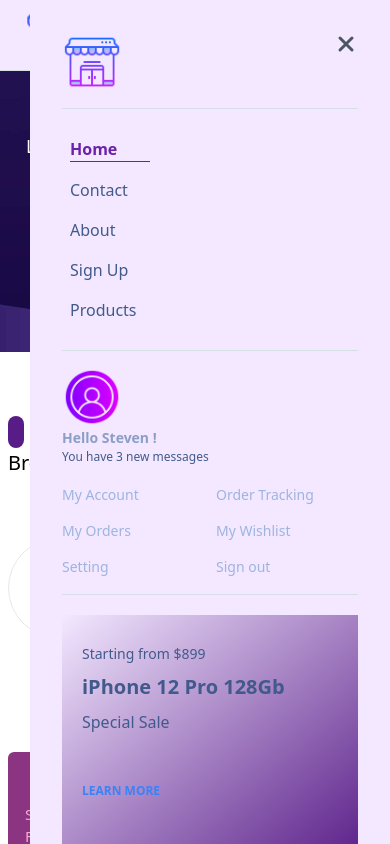
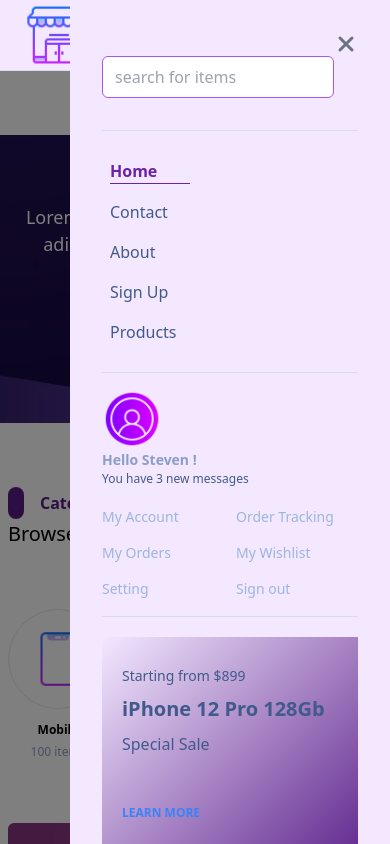
Before and after one commit to faramarz-dev/Online-Shop, a Next.js app: page / in a window 390 px wide. Both pictures are taken after a click on the button 354 px from the left and 35 px from the top of the page. Shown: the top 844 px of the page. Built offline with nearby package versions, Linux system fonts and the light colour scheme.

Commit message:
add alls

```diff
--- a/src/app/_components/header/header.tsx
+++ b/src/app/_components/header/header.tsx
@@ -1,27 +1,114 @@
+// "use client";
+
+// import Link from "next/link";
+// import React, { useState } from "react";
+// import { IconBar } from "../icons/icons";
+
+// import Image from "next/image";
+// import { navItems } from "@/data/navItem.data";
+// import { HeaderIcons } from "./header_icons/headerIcons";
+// import { HeaderMobile } from "../header_mobile/header-mobile";
+// import { NavLink } from "./navlink";
+// export const Header: React.FC = () => {
+//   const [isOpen, setIsOpen] = useState(true);
+
+//   const toggleMenu = () => setIsOpen(!isOpen);
+
+//   return (
+//     <>
+//       {/* Navbar */}
+//       <nav className="header-wrapper ">
+//         <div className="header-wrapper__header ">
+//           <div className="header__nav ">
+//             <div className="header-logo">
+//               {/* Logo */}
+//               <Link href="/" className="w-40">
+//                 <Image
+//                   src="/images/logo/logo1.png"
+//                   alt="logo"
+//                   width={70}
+//                   height={25}
+//                   className="object-cover"
+//                 />
+//               </Link>
+//               {/* search input */}
+//               <div className="header__search-box">
+//                 <input
+//                   type="text"
+//                   placeholder="search for items"
+//                   className=" lg:block px-2 py-2 lg:w-64 lg:h-12 xs:w-56 xs:h-10 border rounded-lg border-purple-900 focus:border-2 focus:border-purple-600 outline-none"
+//                 />
+//               </div>
+
+//               {/* Mobile menu button */}
+//               <div className="flex lg:hidden ">
+//                 <button
+//                   onClick={toggleMenu}
+//                   type="button"
+//                   className="toggle-btn"
+//                   aria-label="toggle menu"
+//                 >
+//                   {isOpen ? <IconBar strokeWidth={3} /> : <HeaderMobile />}
+//                 </button>
+//               </div>
+//             </div>
+
+//             {/* Menu */}
+//             <div className={`header-menu-wrapper`}>
+//               <div className="header_menu">
+//                 {navItems.map((item, index) => (
+//                   <NavLink href={item.href} key={index}>
+//                     {item.label}
+//                   </NavLink>
+//                 ))}
+//               </div>
+//               {/* Icons */}
+//               <HeaderIcons />
+//             </div>
+//           </div>
+//         </div>
+//       </nav>
+//     </>
+//   );
+// };
+
+
+
 "use client";
 
 import Link from "next/link";
 import React, { useState } from "react";
 import { IconBar } from "../icons/icons";
-
 import Image from "next/image";
 import { navItems } from "@/data/navItem.data";
 import { HeaderIcons } from "./header_icons/headerIcons";
 import { HeaderMobile } from "../header_mobile/header-mobile";
 import { NavLink } from "./navlink";
+
 export const Header: React.FC = () => {
-  const [isOpen, setIsOpen] = useState(true);
+  const [isOpen, setIsOpen] = useState(false);
 
   const toggleMenu = () => setIsOpen(!isOpen);
+  const closeMenu = () => setIsOpen(false);
 
   return (
     <>
-      {/* Navbar */}
-      <nav className="header-wrapper ">
-        <div className="header-wrapper__header ">
-          <div className="header__nav ">
+      {/* 🔲 لایه تار */}
+      {isOpen && (
+        <div
+          onClick={closeMenu}
+          className="fixed inset-0 bg-black bg-opacity-50 z-40 transition-opacity duration-300"
+        ></div>
+      )}
+
+      {/* 🔲 منوی موبایل */}
+      {isOpen && <HeaderMobile onClose={closeMenu} />}
+
+      {/* 🔲 Navbar اصلی */}
+      <nav className="header-wrapper z-50 relative">
+        <div className="header-wrapper__header">
+          <div className="header__nav">
             <div className="header-logo">
-              {/* Logo */}
               <Link href="/" className="w-40">
                 <Image
                   src="/images/logo/logo1.png"
@@ -31,30 +118,29 @@
                   className="object-cover"
                 />
               </Link>
-              {/* search input */}
               <div className="header__search-box">
                 <input
                   type="text"
                   placeholder="search for items"
-                  className="px-2 py-2 lg:w-64 lg:h-12 xs:w-56 xs:h-10 border rounded-lg border-purple-900 focus:border-2 focus:border-purple-600 outline-none"
+                  className="hidden lg:block px-2 py-2 lg:w-64 lg:h-12 xs:w-56 xs:h-10 border rounded-lg border-purple-900 focus:border-2 focus:border-purple-600 outline-none"
                 />
               </div>
 
-              {/* Mobile menu button */}
-              <div className="flex lg:hidden md:hidden">
+              {/* دکمه منوی موبایل */}
+              <div className="flex lg:hidden">
                 <button
                   onClick={toggleMenu}
                   type="button"
                   className="toggle-btn"
                   aria-label="toggle menu"
                 >
-                  {isOpen ? <IconBar strokeWidth={3} /> : <HeaderMobile />}
+                  <IconBar strokeWidth={3} />
                 </button>
               </div>
             </div>
 
-            {/* Menu */}
-            <div className={`header-menu-wrapper`}>
+            {/* منوی دسکتاپ */}
+            <div className="header-menu-wrapper hidden lg:flex">
               <div className="header_menu">
                 {navItems.map((item, index) => (
                   <NavLink href={item.href} key={index}>
@@ -62,7 +148,6 @@
                   </NavLink>
                 ))}
               </div>
-              {/* Icons */}
               <HeaderIcons />
             </div>
           </div>
--- a/src/app/_components/header_mobile/header-mobile.tsx
+++ b/src/app/_components/header_mobile/header-mobile.tsx
@@ -1,19 +1,62 @@
-import Image from 'next/image'
-import Link from 'next/link'
-import { IconClose } from '../icons/icons'
-import { MenuItem } from './menu-item/menu-item'
-import ProfileInfo from './profile-info/profile-info'
-import MobileBaner from './mobile-baner/mobile-baner'
-import HeaderFooter from './header-footer/header-footer'
+// import Image from 'next/image'
+// import Link from 'next/link'
+// import { IconClose } from '../icons/icons'
+// import { MenuItem } from './menu-item/menu-item'
+// import ProfileInfo from './profile-info/profile-info'
+// import MobileBaner from './mobile-baner/mobile-baner'
+// import HeaderFooter from './header-footer/header-footer'
 
-export const HeaderMobile: React.FC = () => {
+// export const HeaderMobile: React.FC = () => {
+//     return (
+//       <>
+//         <div className=" fixed cursor-auto right-0 top-0 z-[999] w-[360px] bg-purple-100 p-8">
+//           {/* logo && close btn */}
+//           <div className="flex justify-between border-b border-shop-gray-border pb-4">
+//             {/* Logo */}
+//             <Link href="/" className="relative inline-block w-32 md:w-40">
+//               <Image
+//                 src="/images/logo/logo1.png"
+//                 alt="logo"
+//                 width={60}
+//                 height={37}
+//                 className="object-cover"
+//               />
+//             </Link>
+//             <div className='cursor-pointer'>
+//               <IconClose strokeWidth={3} />
+//             </div>
+//           </div>
+//           {/* menu item */}
+//           <MenuItem />
+
+//           {/* profile info */}
+//           <ProfileInfo />
+//           {/* mobile baner */}
+//           <MobileBaner />
+
+//           {/* footer */}
+//           <HeaderFooter />
+//         </div>
+//       </>
+//     );
+// }
+
+import { IconClose } from "../icons/icons";
+import { MenuItem } from "./menu-item/menu-item";
+import ProfileInfo from "./profile-info/profile-info";
+import MobileBaner from "./mobile-baner/mobile-baner";
+import HeaderFooter from "./header-footer/header-footer";
+
+interface HeaderMobileProps {
+  onClose: () => void;
+}
+
+export const HeaderMobile: React.FC<HeaderMobileProps> = ({ onClose }) => {
   return (
-      <>
-        <div className=" fixed right-0 top-0 z-[999] w-[360px] bg-purple-100 p-8">
+    <div className="fixed cursor-auto right-0 top-0 z-[999] w-[320px] bg-purple-100 dark:bg-purple-500/40 p-8">
       {/* logo && close btn */}
       <div className="flex justify-between border-b border-shop-gray-border pb-4">
-            {/* Logo */}
-            <Link href="/" className="relative inline-block w-32 md:w-40">
+        {/* <Link href="/" className="relative inline-block w-32 md:w-40">
           <Image
             src="/images/logo/logo1.png"
             alt="logo"
@@ -21,22 +64,30 @@
             height={37}
             className="object-cover"
           />
-            </Link>
-            <div>
+        </Link> */}
+        <div className="mt-6 mb-4">
+          <input
+            type="text"
+            placeholder="search for items"
+            className="w-full px-3 py-2 border border-purple-500 rounded-md focus:outline-none focus:border-purple-700 focus:border-2"
+          />
+        </div>
+        <div className="h-0 bg-black text-gray-500 hover:text-gray-600 cursor-pointer"  onClick={onClose}>
           <IconClose strokeWidth={3} />
         </div>
       </div>
+
       {/* menu item */}
       <MenuItem />
 
       {/* profile info */}
       <ProfileInfo />
+
       {/* mobile baner */}
       <MobileBaner />
 
       {/* footer */}
       <HeaderFooter />
     </div>
-      </>
   );
-}
+};
--- a/src/tailwind/components/header.css
+++ b/src/tailwind/components/header.css
@@ -1,5 +1,5 @@
 .header-wrapper {
-  @apply top-0  z-[999] w-full fixed [@media(min-width:1600px)]:max-w-[2000px]  border-b border-shop-gray-border bg-purple-100 dark:bg-purple-950 ;
+  @apply top-0  z-[999] w-full fixed [@media(min-width:1600px)]:max-w-[2000px]  border-b border-shop-gray-border bg-purple-100 dark:bg-purple-900 ;
   .header-wrapper__header {
     @apply containerD mx-auto h-[70px] px-6;
     .header__nav {
@@ -10,13 +10,13 @@
           @apply mt-2 mr-2;
         }
         .toggle-btn {
-          @apply text-gray-500 hover:text-gray-600 focus:text-gray-600 focus:outline-none dark:text-gray-200 dark:hover:text-gray-400 dark:focus:text-gray-400;
+          @apply text-gray-500 hover:text-gray-600 focus:text-gray-600 focus:outline-none dark:text-gray-200 dark:hover:text-gray-400 dark:focus:text-gray-400 ;
         }
       }
       .header-menu-wrapper {
-        @apply hidden w-full items-center bg-blue-100 px-6 py-4 transition-all duration-300 ease-in-out lg:mb-auto lg:flex lg:justify-between lg:gap-[75px] lg:bg-transparent lg:p-0;
+        @apply hidden w-full items-center px-6 py-4 transition-all duration-300 ease-in-out lg:mb-auto lg:flex lg:justify-between lg:gap-[75px] lg:bg-transparent lg:p-0;
         .header_menu {
-          @apply -mx-6 flex flex-col lg:mx-6 lg:flex-row lg:items-center lg:pt-6;
+          @apply -mx-6 flex  lg:mx-6 lg:flex-row lg:items-center lg:pt-6;
         }
       }
     }
```
Lines whose indentation alone changed are shown as unchanged.
